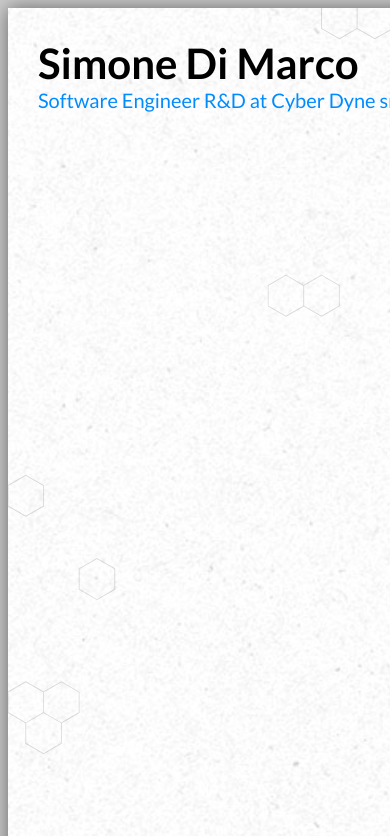
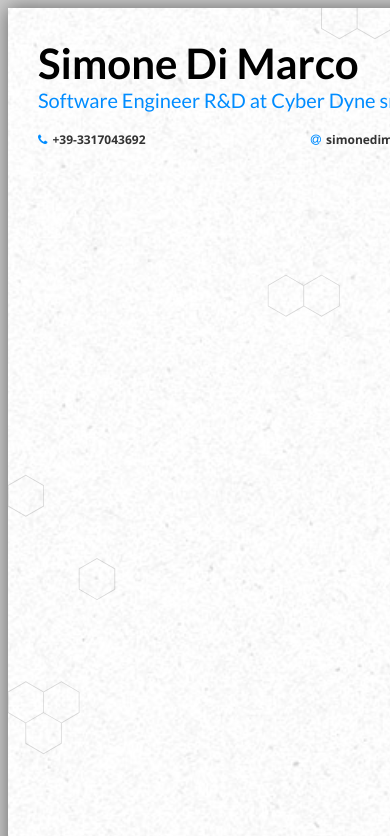
Before and after one commit to Simondin/web-cv, a plain HTML site: page index.html in a window 390 px wide. Shown: the top 836 px of the page. Drawn offline with nearby package versions, Linux system fonts and the light colour scheme; a web font is replaced by a local one.

Commit message:
Added partially contact section
-Added phone and email entry;

```diff
--- a/index.html
+++ b/index.html
@@ -25,7 +25,17 @@
                 <div class="section-box">
                     <div class="resume-header">
                         <div class="title">Simone Di Marco</div>
-                        <div class="sub-title">Software Engineer R&D at Cyber Dyne srl</div>
+                        <div class="sub-title main-color">Software Engineer R&D at Cyber Dyne srl</div>
+                        <div class="resume-contact">
+                            <div class="resume-contact-entry">
+                                <span class="icon main-color fa fa-phone"> </span>
+                                <div class="value">+39-3317043692</div>
+                            </div>
+                            <div class="resume-contact-entry">
+                                <span class="icon main-color fa fa-at"> </span>
+                                <div class="value">simonedimarco89@gmail.com</div>
+                            </div>
+                        </div>
                     </div>
                 </div>
             </div>
--- a/vendor/stylesheet/cv.css
+++ b/vendor/stylesheet/cv.css
@@ -35,15 +35,51 @@
 .resume-header {
     text-align: left;
     font-family: "Lato", Arial, Helvetica, sans-serif !important;
+    width: 75%;
+    min-height: 150px;
+    padding-right: 15px;
 }
 
 .resume-header .title {
     color: black;
     font-size: 42px;
-    font-weight: 700 !important;
+    font-weight: bold !important;
 }
 
 .resume-header .sub-title {
-    color: #008CFF !important;
     font-size: 20px;
 }
+
+.resume-contact {
+    padding-bottom: 4px;
+    clear: both;
+    padding-top: 20px;
+    color: #333;
+    font-size: 12px;
+    font-weight: 700;
+    display: block;
+    font-family: "Open Sans", Arial, Helvetica, sans-serif;
+}
+
+.resume-contact-entry {
+    line-height: 12px;
+    display: inline-block;
+    vertical-align: top;
+    width: 49%;
+}
+
+.resume-contact-entry .value {
+    line-height: 16px;
+}
+
+.main-color {
+    color: #008CFF !important;
+}
+
+.icon {
+    position: relative;
+    margin-right: 5px;
+    vertical-align: top;
+    float: left;
+    top: 2px;
+}
```
Also changed, not shown: vendor/images/profile_image.jpg (added).
